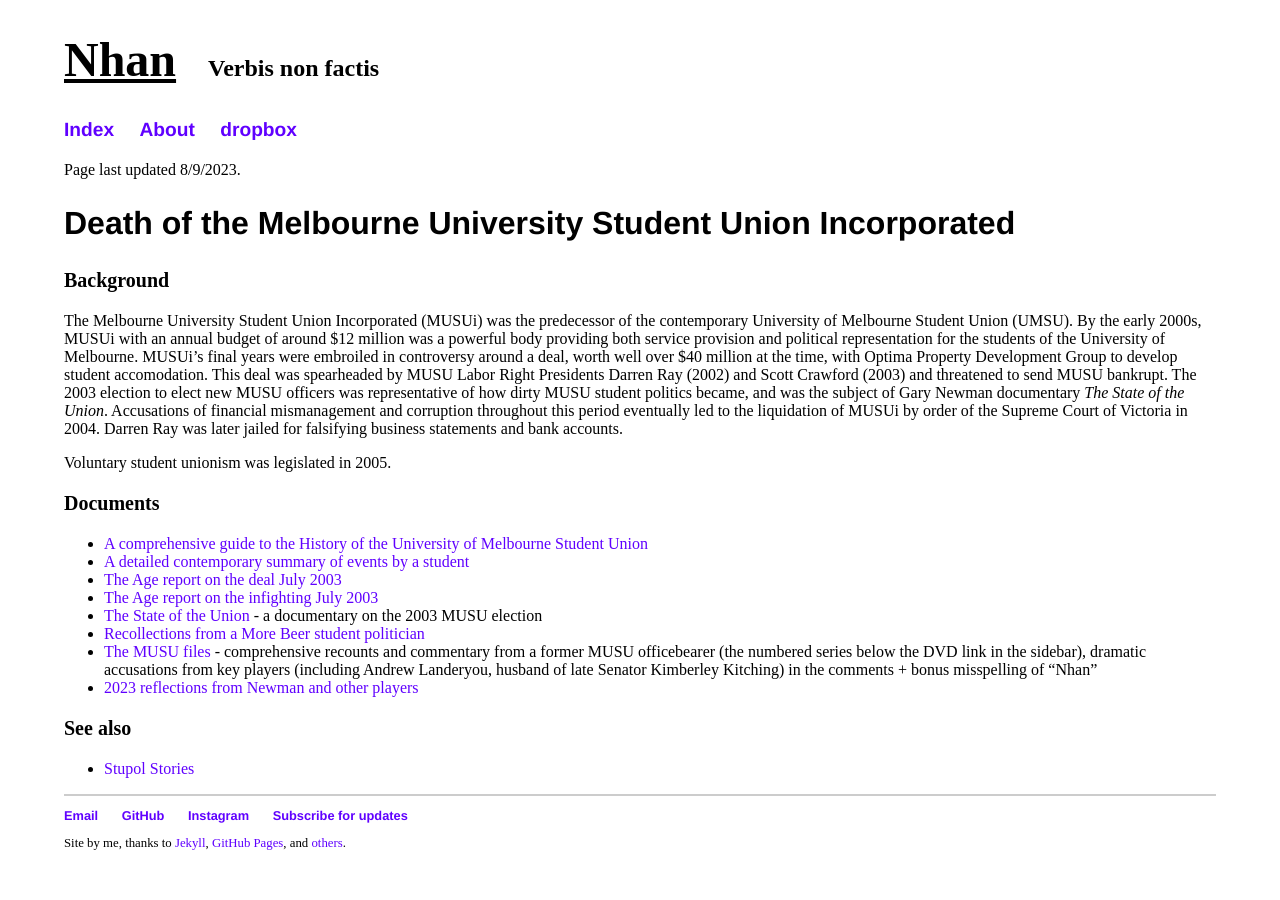
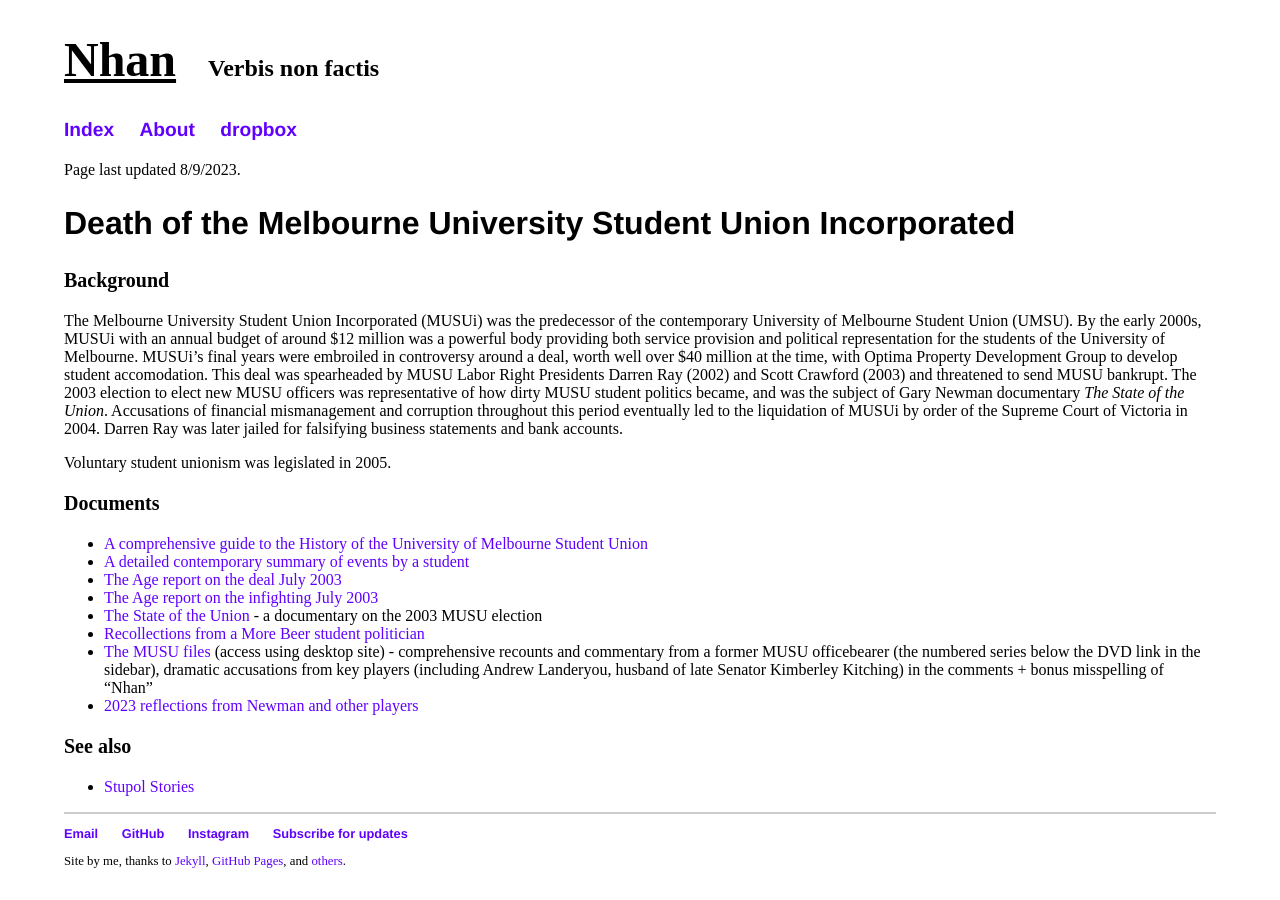
Before and after one commit to nhtnhanbn/nhtnhanbn.github.io, a Jekyll site: the page built from _repository/musu.md, in a window 1280 px wide. Built offline with Jekyll 4.4.1, drawn with Linux system fonts in a browser that asks for light colours; grey boxes are pictures that could not be loaded.

Commit message:
Fix link in musu

```diff
--- a/_repository/musu.md
+++ b/_repository/musu.md
@@ -21,7 +21,7 @@
 - [The Age report on the infighting July 2003](https://www.theage.com.au/national/reckoning-for-a-divided-union-20030726-gdw3xe.html)
 - [The State of the Union](https://www.youtube.com/watch?v=eZ2liFcw2Qw) - a documentary on the 2003 MUSU election
 - [Recollections from a More Beer student politician](https://web.archive.org/web/20060302222743/http://ticketdavo.blogspot.com)
-- [The MUSU files](https://melbournescribe.blogspot.com) - comprehensive recounts and commentary from a former MUSU officebearer (the numbered series below the DVD link in the sidebar), dramatic accusations from key players (including Andrew Landeryou, husband of late Senator Kimberley Kitching) in the comments + bonus misspelling of "Nhan"
+- [The MUSU files](https://web.archive.org/web/20231121033306/https://melbournescribe.blogspot.com/) (access using desktop site) - comprehensive recounts and commentary from a former MUSU officebearer (the numbered series below the DVD link in the sidebar), dramatic accusations from key players (including Andrew Landeryou, husband of late Senator Kimberley Kitching) in the comments + bonus misspelling of "Nhan"
 - [2023 reflections from Newman and other players](https://farragomagazine.com/article/farrago/Notes-on-a-Scandal-Conversations-and-Reflections-on-Gary-Newmans-The-State-of-the-Union)
 
 ### See also
```
